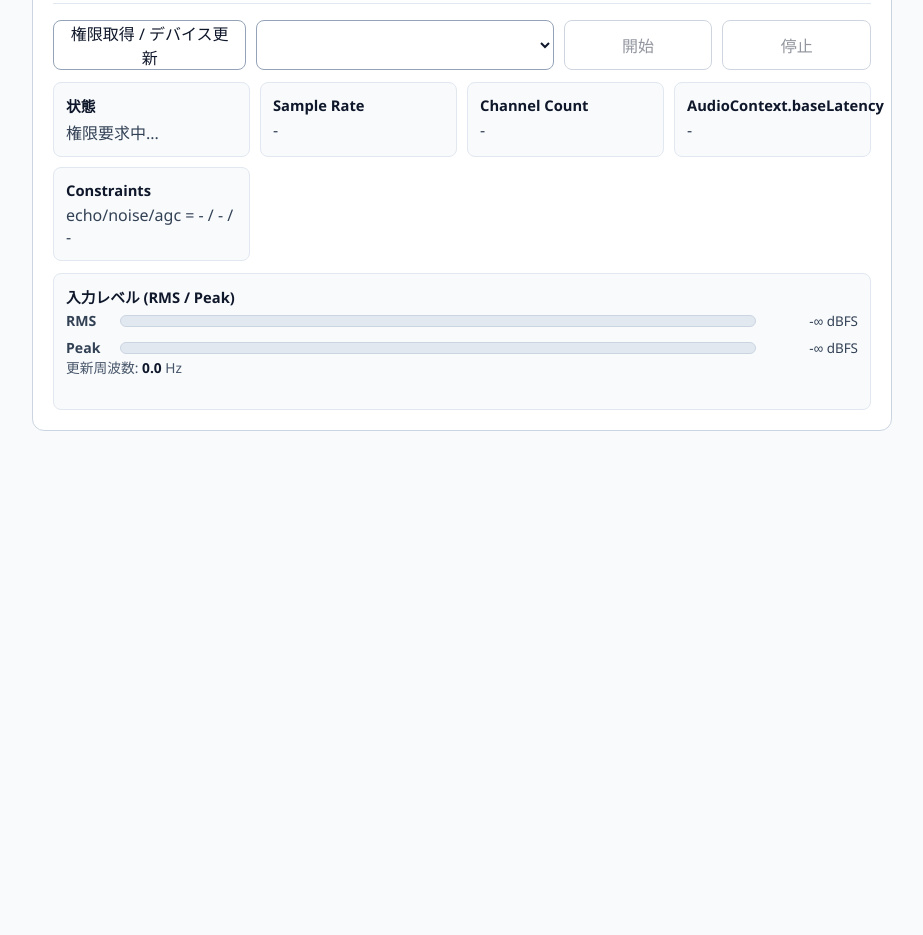
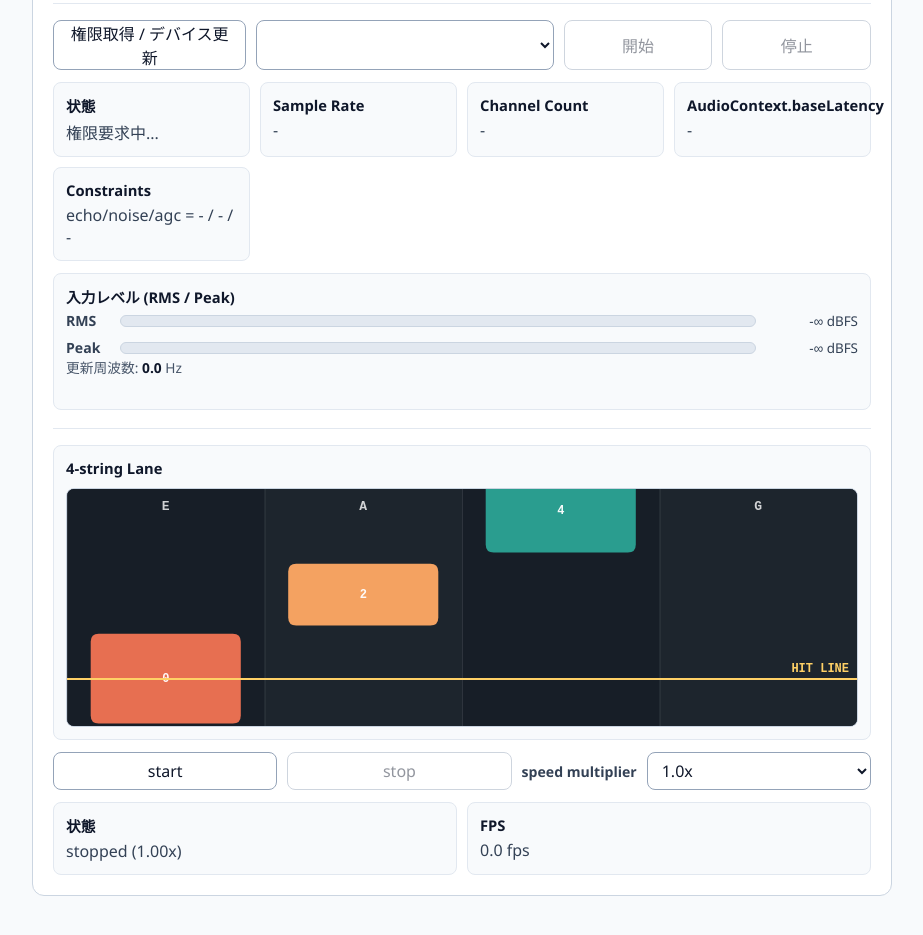
Before and after one commit to ootakazuhiko/rifflane, a website built with Vite: page index.html in a window 1280 px wide. Shown: the part 243-1178 px from the top of the page, without its empty margins (178-1101 px from the left). Before the commit the page ends 800 px from the top, so only its background shows below. Built offline with nearby package versions, Linux system fonts and the light colour scheme; no server answers.

Commit message:
feat(ui): add 4-string lane scroller and transport controls

```diff
--- a/src/main.ts
+++ b/src/main.ts
@@ -9,6 +9,7 @@ import {
 import { createDummyChart } from './chart'
 import { createScoringConfig } from './scoring'
 import { renderAppShell } from './ui'
+import { LaneScroller, createDummyLaneScrollerChart } from './ui/lane-scroller'
 
 const appRoot = document.querySelector<HTMLDivElement>('#app')
 if (!appRoot) {
@@ -27,6 +28,14 @@ const ui = renderAppShell(appRoot, {
   pitchWindowCents: scoring.pitchWindowCents,
   latencyOffsetMs: scoring.latencyOffsetMs,
 })
+const laneScroller = new LaneScroller({
+  canvas: ui.laneCanvas,
+  chart: createDummyLaneScrollerChart(),
+  speedMultiplier: 1,
+  onFpsSample: (sample) => {
+    ui.laneFpsValue.textContent = sample.fps.toFixed(1)
+  },
+})
 
 let activeSession: AudioCaptureSession | null = null
 let meterRenderFrameId: number | null = null
@@ -43,6 +52,22 @@ function formatErrorMessage(error: unknown): string {
     return error.message
   }
   return 'Unknown error'
+}
+
+function parseLaneSpeedMultiplier(): number {
+  const value = Number(ui.laneSpeedSelect.value)
+  if (!Number.isFinite(value) || value <= 0) {
+    return 1
+  }
+  return value
+}
+
+function updateLaneStatus(): void {
+  const speed = laneScroller.getSpeedMultiplier().toFixed(2)
+  const running = laneScroller.isRunning()
+  ui.laneStateValue.textContent = running ? `playing (${speed}x)` : `stopped (${speed}x)`
+  ui.laneStartButton.disabled = running
+  ui.laneStopButton.disabled = !running
 }
 
 function updateButtons(): void {
@@ -195,7 +220,28 @@ ui.stopButton.addEventListener('click', () => {
   void stopCapture()
 })
 
+ui.laneStartButton.addEventListener('click', () => {
+  laneScroller.start()
+  updateLaneStatus()
+})
+
+ui.laneStopButton.addEventListener('click', () => {
+  laneScroller.stop()
+  ui.laneFpsValue.textContent = '0.0'
+  updateLaneStatus()
+})
+
+ui.laneSpeedSelect.addEventListener('change', () => {
+  laneScroller.setSpeedMultiplier(parseLaneSpeedMultiplier())
+  updateLaneStatus()
+})
+
+window.addEventListener('resize', () => {
+  laneScroller.renderNow()
+})
+
 window.addEventListener('beforeunload', () => {
+  laneScroller.dispose()
   if (meterRenderFrameId !== null) {
     window.cancelAnimationFrame(meterRenderFrameId)
     meterRenderFrameId = null
@@ -208,5 +254,8 @@ window.addEventListener('beforeunload', () => {
 
 resetTelemetry()
 resetLevelMeter()
+laneScroller.setSpeedMultiplier(parseLaneSpeedMultiplier())
+updateLaneStatus()
+laneScroller.renderNow()
 updateButtons()
 void refreshDevices()
--- a/src/style.css
+++ b/src/style.css
@@ -65,6 +65,12 @@ body {
 }
 
 .audio-panel {
+  border-top: 1px solid #e2e8f0;
+  padding-top: 16px;
+}
+
+.lane-panel {
+  margin-top: 18px;
   border-top: 1px solid #e2e8f0;
   padding-top: 16px;
 }
@@ -166,9 +172,77 @@ body {
   color: #0f172a;
 }
 
+.lane-canvas-card {
+  margin-bottom: 12px;
+}
+
+.lane-canvas {
+  display: block;
+  width: 100%;
+  height: auto;
+  margin-top: 10px;
+  border: 1px solid #cbd5e1;
+  border-radius: 8px;
+  background: linear-gradient(180deg, #0f172a 0%, #1e293b 100%);
+}
+
+.lane-controls {
+  display: grid;
+  grid-template-columns: 1fr 1fr auto 1fr;
+  align-items: center;
+  gap: 10px;
+  margin-bottom: 12px;
+}
+
+.lane-controls button,
+.lane-controls select {
+  min-height: 38px;
+  border: 1px solid #94a3b8;
+  border-radius: 8px;
+  padding: 0 10px;
+  background: #ffffff;
+  font: inherit;
+  color: #0f172a;
+}
+
+.lane-controls button {
+  cursor: pointer;
+}
+
+.lane-controls button:disabled {
+  opacity: 0.45;
+  cursor: not-allowed;
+}
+
+.lane-controls label {
+  color: #334155;
+  font-size: 0.88rem;
+  font-weight: 600;
+  text-align: right;
+  white-space: nowrap;
+}
+
+.lane-status-grid {
+  display: grid;
+  gap: 10px;
+  grid-template-columns: repeat(auto-fit, minmax(170px, 1fr));
+}
+
+[data-role="lane-fps-value"] {
+  font-variant-numeric: tabular-nums;
+}
+
 @media (max-width: 720px) {
   .audio-controls {
     grid-template-columns: 1fr;
+  }
+
+  .lane-controls {
+    grid-template-columns: 1fr;
+  }
+
+  .lane-controls label {
+    text-align: left;
   }
 
   .level-meter-row {
--- a/src/ui/index.ts
+++ b/src/ui/index.ts
@@ -17,6 +17,12 @@ export interface AppShellRefs {
   channelCountValue: HTMLElement
   baseLatencyValue: HTMLElement
   constraintsValue: HTMLElement
+  laneCanvas: HTMLCanvasElement
+  laneStartButton: HTMLButtonElement
+  laneStopButton: HTMLButtonElement
+  laneSpeedSelect: HTMLSelectElement
+  laneStateValue: HTMLElement
+  laneFpsValue: HTMLElement
   updateLevelMeter: (rmsLevel: number, peakLevel: number, updateHz: number) => void
   resetLevelMeter: () => void
 }
@@ -122,6 +128,42 @@ export function renderAppShell(root: HTMLElement, model: AppShellModel): AppShel
           </p>
         </div>
       </div>
+
+      <div class="lane-panel">
+        <div class="status-card lane-canvas-card">
+          <strong>4-string Lane</strong>
+          <canvas
+            class="lane-canvas"
+            data-role="lane-canvas"
+            width="800"
+            height="240"
+            aria-label="4-string lane display"
+          ></canvas>
+        </div>
+        <div class="lane-controls">
+          <button type="button" data-role="lane-start">start</button>
+          <button type="button" data-role="lane-stop">stop</button>
+          <label for="lane-speed-multiplier">speed multiplier</label>
+          <select id="lane-speed-multiplier" data-role="lane-speed-multiplier">
+            <option value="0.5">0.5x</option>
+            <option value="0.75">0.75x</option>
+            <option value="1" selected>1.0x</option>
+            <option value="1.25">1.25x</option>
+            <option value="1.5">1.5x</option>
+            <option value="2">2.0x</option>
+          </select>
+        </div>
+        <div class="lane-status-grid">
+          <div class="status-card">
+            <strong>状態</strong>
+            <span data-role="lane-state-value">stopped</span>
+          </div>
+          <div class="status-card">
+            <strong>FPS</strong>
+            <span><span data-role="lane-fps-value">0.0</span> fps</span>
+          </div>
+        </div>
+      </div>
     </section>
   `
 
@@ -155,6 +197,12 @@ export function renderAppShell(root: HTMLElement, model: AppShellModel): AppShel
     channelCountValue: queryRequired<HTMLElement>(root, '[data-role="channel-count-value"]'),
     baseLatencyValue: queryRequired<HTMLElement>(root, '[data-role="base-latency-value"]'),
     constraintsValue: queryRequired<HTMLElement>(root, '[data-role="constraints-value"]'),
+    laneCanvas: queryRequired<HTMLCanvasElement>(root, '[data-role="lane-canvas"]'),
+    laneStartButton: queryRequired<HTMLButtonElement>(root, '[data-role="lane-start"]'),
+    laneStopButton: queryRequired<HTMLButtonElement>(root, '[data-role="lane-stop"]'),
+    laneSpeedSelect: queryRequired<HTMLSelectElement>(root, '[data-role="lane-speed-multiplier"]'),
+    laneStateValue: queryRequired<HTMLElement>(root, '[data-role="lane-state-value"]'),
+    laneFpsValue: queryRequired<HTMLElement>(root, '[data-role="lane-fps-value"]'),
     updateLevelMeter,
     resetLevelMeter,
   }
--- /dev/null
+++ b/src/ui/lane-scroller.ts
@@ -0,0 +1,416 @@
+export type LaneName = 'E' | 'A' | 'D' | 'G'
+
+export interface LaneScrollerNote {
+  lane: LaneName
+  timeMs: number
+  durationMs: number
+  fret?: number
+}
+
+export interface LaneScrollerChart {
+  loopDurationMs: number
+  notes: LaneScrollerNote[]
+}
+
+export interface LaneScrollerFpsSample {
+  timestampMs: number
+  elapsedMs: number
+  frameCount: number
+  fps: number
+}
+
+export interface LaneScrollerOptions {
+  canvas: HTMLCanvasElement
+  chart?: LaneScrollerChart
+  speedMultiplier?: number
+  pixelsPerSecond?: number
+  hitLineRatio?: number
+  laneOrder?: readonly LaneName[]
+  fpsSampleWindowMs?: number
+  onFpsSample?: (sample: LaneScrollerFpsSample) => void
+}
+
+const DEFAULT_LANE_ORDER = ['E', 'A', 'D', 'G'] as const
+const LANE_NAME_SET = new Set<LaneName>(DEFAULT_LANE_ORDER)
+const NOTE_COLORS: Record<LaneName, string> = {
+  E: '#e76f51',
+  A: '#f4a261',
+  D: '#2a9d8f',
+  G: '#457b9d',
+}
+
+function assertFinitePositive(value: number, label: string): number {
+  if (!Number.isFinite(value) || value <= 0) {
+    throw new Error(`${label} must be a finite positive number.`)
+  }
+  return value
+}
+
+function normalizeRatio(value: number): number {
+  if (!Number.isFinite(value) || value <= 0 || value >= 1) {
+    throw new Error('hitLineRatio must be a finite number between 0 and 1 (exclusive).')
+  }
+  return value
+}
+
+function wrapTimeMs(timeMs: number, loopDurationMs: number): number {
+  const wrapped = timeMs % loopDurationMs
+  return wrapped < 0 ? wrapped + loopDurationMs : wrapped
+}
+
+function normalizeLaneOrder(laneOrder?: readonly LaneName[]): readonly LaneName[] {
+  if (!laneOrder) {
+    return DEFAULT_LANE_ORDER
+  }
+
+  if (laneOrder.length !== DEFAULT_LANE_ORDER.length) {
+    throw new Error('laneOrder must include exactly four lanes: E/A/D/G.')
+  }
+
+  const seen = new Set<LaneName>()
+  for (const lane of laneOrder) {
+    if (!LANE_NAME_SET.has(lane)) {
+      throw new Error(`Unsupported lane name: ${lane}`)
+    }
+    if (seen.has(lane)) {
+      throw new Error(`laneOrder includes duplicate lane: ${lane}`)
+    }
+    seen.add(lane)
+  }
+
+  return [...laneOrder]
+}
+
+function normalizeChart(chart: LaneScrollerChart, laneOrder: readonly LaneName[]): LaneScrollerChart {
+  const loopDurationMs = assertFinitePositive(chart.loopDurationMs, 'loopDurationMs')
+  const laneSet = new Set<LaneName>(laneOrder)
+
+  const notes = chart.notes.map((note) => {
+    if (!laneSet.has(note.lane)) {
+      throw new Error(`Unknown lane in chart: ${note.lane}`)
+    }
+    if (!Number.isFinite(note.timeMs)) {
+      throw new Error('Chart note timeMs must be finite.')
+    }
+    if (!Number.isFinite(note.durationMs) || note.durationMs < 0) {
+      throw new Error('Chart note durationMs must be finite and >= 0.')
+    }
+
+    return {
+      lane: note.lane,
+      timeMs: wrapTimeMs(note.timeMs, loopDurationMs),
+      durationMs: note.durationMs,
+      fret: note.fret,
+    }
+  })
+
+  notes.sort((a, b) => a.timeMs - b.timeMs)
+  return {
+    loopDurationMs,
+    notes,
+  }
+}
+
+function fillRoundedRect(
+  context: CanvasRenderingContext2D,
+  x: number,
+  y: number,
+  width: number,
+  height: number,
+  radius: number,
+): void {
+  const safeRadius = Math.max(0, Math.min(radius, width / 2, height / 2))
+  context.beginPath()
+  context.moveTo(x + safeRadius, y)
+  context.lineTo(x + width - safeRadius, y)
+  context.quadraticCurveTo(x + width, y, x + width, y + safeRadius)
+  context.lineTo(x + width, y + height - safeRadius)
+  context.quadraticCurveTo(x + width, y + height, x + width - safeRadius, y + height)
+  context.lineTo(x + safeRadius, y + height)
+  context.quadraticCurveTo(x, y + height, x, y + height - safeRadius)
+  context.lineTo(x, y + safeRadius)
+  context.quadraticCurveTo(x, y, x + safeRadius, y)
+  context.closePath()
+  context.fill()
+}
+
+export function createDummyLaneScrollerChart(): LaneScrollerChart {
+  return {
+    loopDurationMs: 2400,
+    notes: [
+      { lane: 'E', fret: 0, timeMs: 0, durationMs: 320 },
+      { lane: 'A', fret: 2, timeMs: 300, durationMs: 220 },
+      { lane: 'D', fret: 4, timeMs: 600, durationMs: 300 },
+      { lane: 'G', fret: 5, timeMs: 900, durationMs: 220 },
+      { lane: 'D', fret: 2, timeMs: 1200, durationMs: 480 },
+      { lane: 'A', fret: 0, timeMs: 1500, durationMs: 240 },
+      { lane: 'G', fret: 7, timeMs: 1800, durationMs: 300 },
+      { lane: 'E', fret: 3, timeMs: 2100, durationMs: 260 },
+    ],
+  }
+}
+
+export class LaneScroller {
+  private readonly canvas: HTMLCanvasElement
+  private readonly context: CanvasRenderingContext2D
+  private readonly laneOrder: readonly LaneName[]
+  private readonly laneIndexByName: ReadonlyMap<LaneName, number>
+  private readonly hitLineRatio: number
+  private readonly pixelsPerSecond: number
+  private readonly fpsSampleWindowMs: number
+
+  private chart: LaneScrollerChart
+  private speedMultiplier: number
+  private onFpsSample: ((sample: LaneScrollerFpsSample) => void) | undefined
+
+  private running = false
+  private animationFrameId: number | null = null
+  private playheadMs = 0
+  private lastFrameNowMs = 0
+
+  private fpsWindowStartedAtMs = 0
+  private fpsFrameCount = 0
+
+  private viewportWidth = 0
+  private viewportHeight = 0
+
+  public constructor(options: LaneScrollerOptions) {
+    const context = options.canvas.getContext('2d')
+    if (!context) {
+      throw new Error('2D canvas context is required.')
+    }
+
+    this.canvas = options.canvas
+    this.context = context
+    this.laneOrder = normalizeLaneOrder(options.laneOrder)
+    this.laneIndexByName = new Map(this.laneOrder.map((lane, index) => [lane, index]))
+
+    this.hitLineRatio = normalizeRatio(options.hitLineRatio ?? 0.8)
+    this.pixelsPerSecond = assertFinitePositive(options.pixelsPerSecond ?? 280, 'pixelsPerSecond')
+    this.fpsSampleWindowMs = assertFinitePositive(
+      options.fpsSampleWindowMs ?? 500,
+      'fpsSampleWindowMs',
+    )
+
+    this.speedMultiplier = assertFinitePositive(options.speedMultiplier ?? 1, 'speedMultiplier')
+    this.onFpsSample = options.onFpsSample
+    this.chart = normalizeChart(options.chart ?? createDummyLaneScrollerChart(), this.laneOrder)
+
+    this.syncCanvasSize()
+    this.drawFrame()
+  }
+
+  public start(): void {
+    if (this.running) {
+      return
+    }
+
+    const nowMs = performance.now()
+    this.running = true
+    this.lastFrameNowMs = nowMs
+    this.fpsWindowStartedAtMs = nowMs
+    this.fpsFrameCount = 0
+    this.animationFrameId = window.requestAnimationFrame(this.onAnimationFrame)
+  }
+
+  public stop(): void {
+    if (!this.running) {
+      return
+    }
+
+    this.running = false
+    if (this.animationFrameId !== null) {
+      window.cancelAnimationFrame(this.animationFrameId)
+      this.animationFrameId = null
+    }
+  }
+
+  public dispose(): void {
+    this.stop()
+  }
+
+  public isRunning(): boolean {
+    return this.running
+  }
+
+  public setSpeedMultiplier(multiplier: number): void {
+    this.speedMultiplier = assertFinitePositive(multiplier, 'speedMultiplier')
+  }
+
+  public getSpeedMultiplier(): number {
+    return this.speedMultiplier
+  }
+
+  public setPlayheadMs(timeMs: number): void {
+    if (!Number.isFinite(timeMs)) {
+      throw new Error('playheadMs must be finite.')
+    }
+    this.playheadMs = wrapTimeMs(timeMs, this.chart.loopDurationMs)
+    this.drawFrame()
+  }
+
+  public getPlayheadMs(): number {
+    return this.playheadMs
+  }
+
+  public setChart(chart: LaneScrollerChart): void {
+    this.chart = normalizeChart(chart, this.laneOrder)
+    this.playheadMs = wrapTimeMs(this.playheadMs, this.chart.loopDurationMs)
+    this.drawFrame()
+  }
+
+  public setFpsSampleCallback(callback: ((sample: LaneScrollerFpsSample) => void) | undefined): void {
+    this.onFpsSample = callback
+  }
+
+  public renderNow(): void {
+    this.drawFrame()
+  }
+
+  private readonly onAnimationFrame = (): void => {
+    if (!this.running) {
+      return
+    }
+
+    const nowMs = performance.now()
+    const elapsedMs = Math.max(0, nowMs - this.lastFrameNowMs)
+    this.lastFrameNowMs = nowMs
+
+    this.playheadMs = wrapTimeMs(
+      this.playheadMs + elapsedMs * this.speedMultiplier,
+      this.chart.loopDurationMs,
+    )
+
+    this.drawFrame()
+    this.emitFpsSample(nowMs)
+
+    this.animationFrameId = window.requestAnimationFrame(this.onAnimationFrame)
+  }
+
+  private emitFpsSample(nowMs: number): void {
+    this.fpsFrameCount += 1
+
+    const elapsedMs = nowMs - this.fpsWindowStartedAtMs
+    if (elapsedMs < this.fpsSampleWindowMs) {
+      return
+    }
+
+    const callback = this.onFpsSample
+    if (callback) {
+      callback({
+        timestampMs: nowMs,
+        elapsedMs,
+        frameCount: this.fpsFrameCount,
+        fps: (this.fpsFrameCount / elapsedMs) * 1000,
+      })
+    }
+
+    this.fpsFrameCount = 0
+    this.fpsWindowStartedAtMs = nowMs
+  }
+
+  private syncCanvasSize(): void {
+    const cssWidth = Math.max(1, Math.floor(this.canvas.clientWidth || this.canvas.width))
+    const cssHeight = Math.max(1, Math.floor(this.canvas.clientHeight || this.canvas.height))
+    const dpr = Math.max(1, window.devicePixelRatio || 1)
+
+    const pixelWidth = Math.floor(cssWidth * dpr)
+    const pixelHeight = Math.floor(cssHeight * dpr)
+
+    if (this.canvas.width !== pixelWidth || this.canvas.height !== pixelHeight) {
+      this.canvas.width = pixelWidth
+      this.canvas.height = pixelHeight
+      this.context.setTransform(dpr, 0, 0, dpr, 0, 0)
+    }
+
+    this.viewportWidth = cssWidth
+    this.viewportHeight = cssHeight
+  }
+
+  private drawFrame(): void {
+    this.syncCanvasSize()
+
+    const width = this.viewportWidth
+    const height = this.viewportHeight
+    const laneCount = this.laneOrder.length
+    const laneWidth = width / laneCount
+    const hitLineY = height * this.hitLineRatio
+
+    this.context.clearRect(0, 0, width, height)
+
+    this.context.fillStyle = '#0f1720'
+    this.context.fillRect(0, 0, width, height)
+
+    for (let index = 0; index < laneCount; index += 1) {
+      const x = index * laneWidth
+
+      this.context.fillStyle = index % 2 === 0 ? 'rgba(255, 255, 255, 0.03)' : 'rgba(255, 255, 255, 0.06)'
+      this.context.fillRect(x, 0, laneWidth, height)
+
+      this.context.strokeStyle = 'rgba(255, 255, 255, 0.1)'
+      this.context.lineWidth = 1
+      this.context.beginPath()
+      this.context.moveTo(x + 0.5, 0)
+      this.context.lineTo(x + 0.5, height)
+      this.context.stroke()
+
+      const laneName = this.laneOrder[index]
+      this.context.fillStyle = 'rgba(255, 255, 255, 0.8)'
+      this.context.font = '600 13px monospace'
+      this.context.textAlign = 'center'
+      this.context.textBaseline = 'middle'
+      this.context.fillText(laneName, x + laneWidth / 2, 18)
+    }
+
+    const pxPerMs = this.pixelsPerSecond / 1000
+    const loopDurationMs = this.chart.loopDurationMs
+
+    for (const note of this.chart.notes) {
+      const laneIndex = this.laneIndexByName.get(note.lane)
+      if (laneIndex === undefined) {
+        continue
+      }
+
+      const nearestLoopIndex = Math.floor((this.playheadMs - note.timeMs) / loopDurationMs)
+      for (let offset = -1; offset <= 1; offset += 1) {
+        const occurrenceTimeMs = note.timeMs + (nearestLoopIndex + offset) * loopDurationMs
+        const relativeMs = occurrenceTimeMs - this.playheadMs
+        const centerY = hitLineY - relativeMs * pxPerMs
+
+        const noteHeight = Math.max(12, note.durationMs * pxPerMs)
+        const noteTop = centerY - noteHeight / 2
+        if (noteTop > height || noteTop + noteHeight < 0) {
+          continue
+        }
+
+        const lanePadding = Math.max(4, laneWidth * 0.12)
+        const noteWidth = Math.max(6, laneWidth - lanePadding * 2)
+        const noteLeft = laneIndex * laneWidth + lanePadding
+
+        this.context.fillStyle = NOTE_COLORS[note.lane]
+        fillRoundedRect(this.context, noteLeft, noteTop, noteWidth, noteHeight, Math.min(8, noteHeight / 2))
+
+        if (typeof note.fret === 'number') {
+          this.context.fillStyle = 'rgba(255, 255, 255, 0.95)'
+          this.context.font = '600 12px monospace'
+          this.context.textAlign = 'center'
+          this.context.textBaseline = 'middle'
+          this.context.fillText(String(note.fret), noteLeft + noteWidth / 2, centerY)
+        }
+      }
+    }
+
+    this.context.strokeStyle = '#ffd166'
+    this.context.lineWidth = 2
+    this.context.beginPath()
+    this.context.moveTo(0, hitLineY + 0.5)
+    this.context.lineTo(width, hitLineY + 0.5)
+    this.context.stroke()
+
+    this.context.fillStyle = '#ffd166'
+    this.context.font = '700 12px monospace'
+    this.context.textAlign = 'right'
+    this.context.textBaseline = 'bottom'
+    this.context.fillText('HIT LINE', width - 8, hitLineY - 4)
+  }
+}
```
